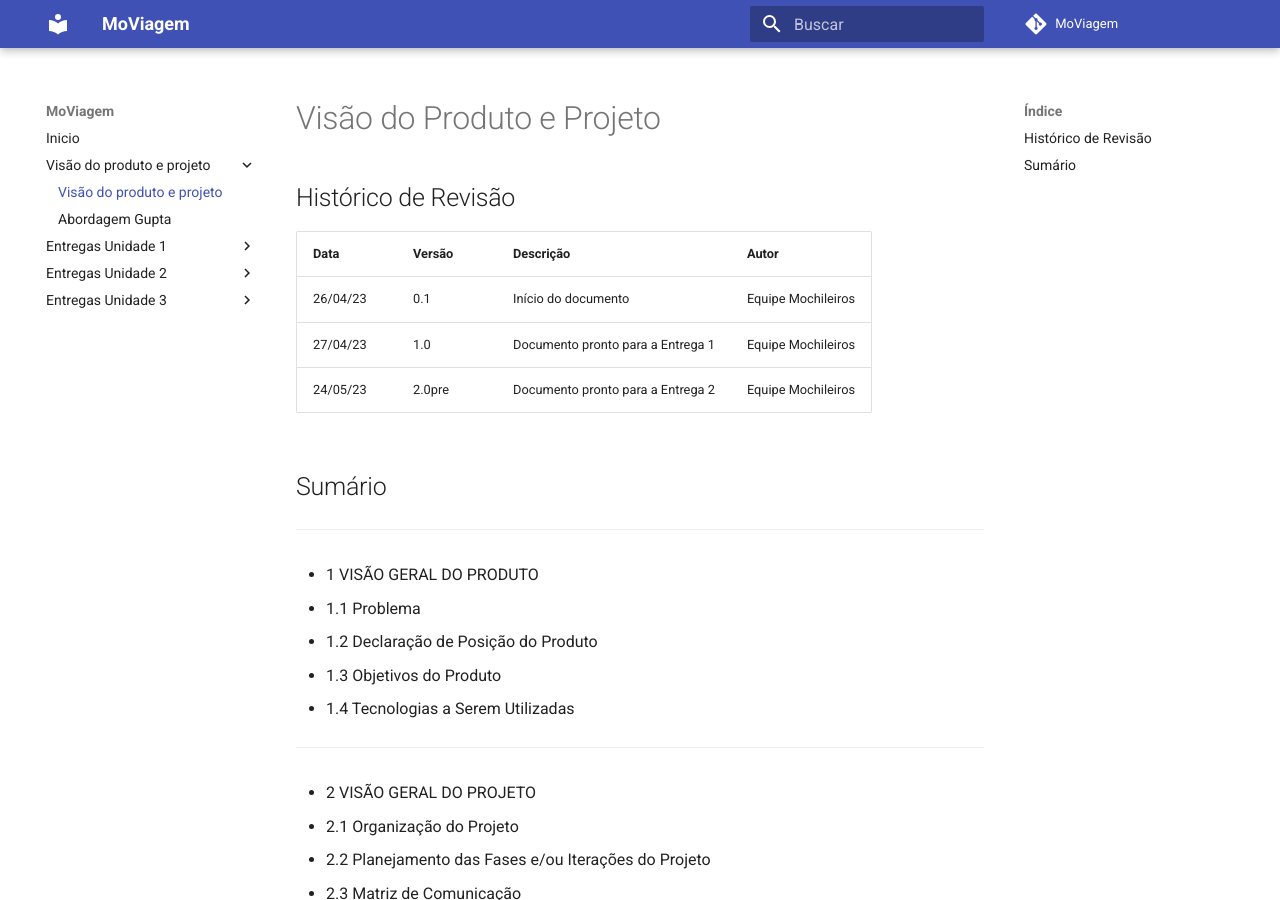
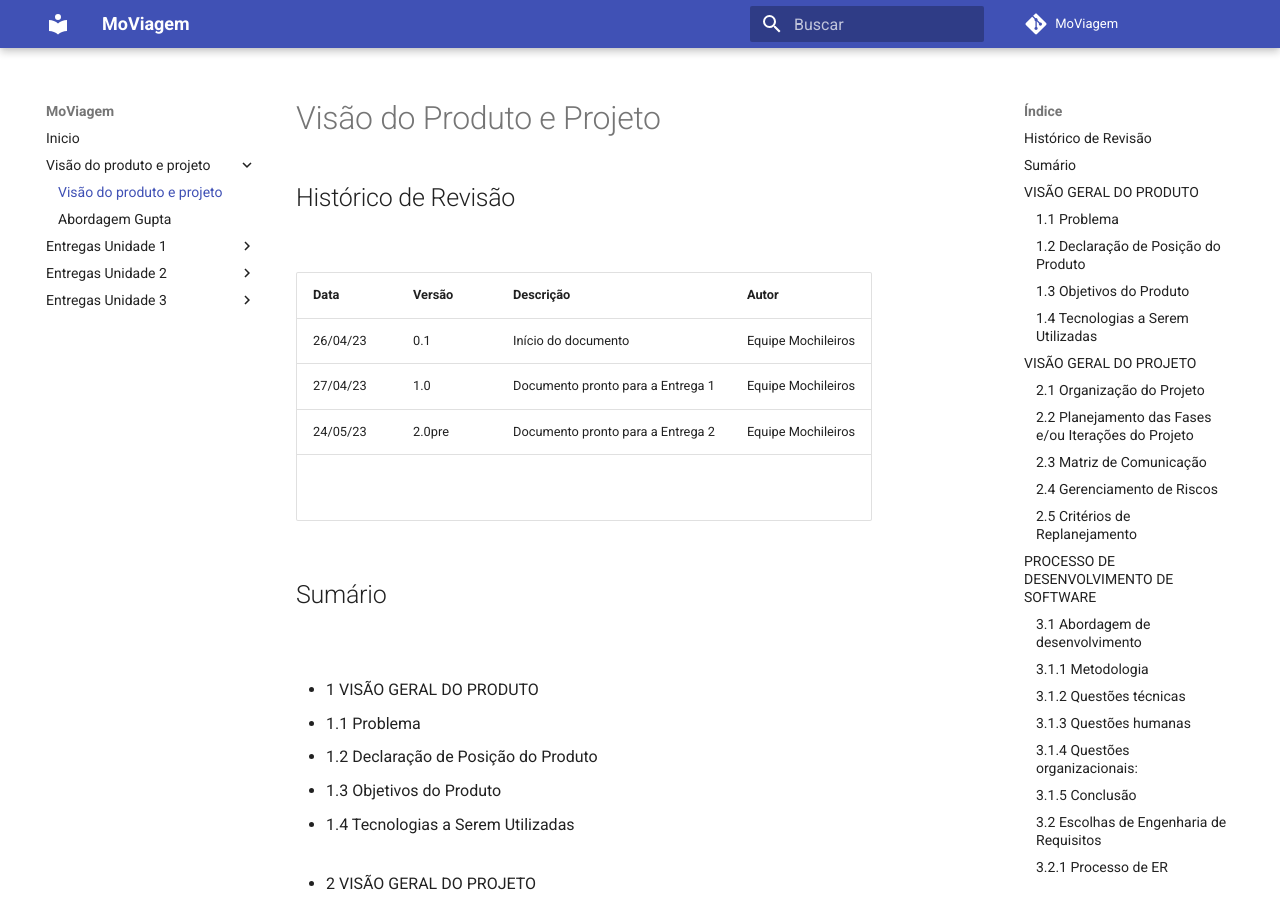
Before and after one commit to mdsreq-fga-unb/2023.1-MoViagem, an MkDocs documentation site: the page built from gitpages/docs/documentos/visao-do-produto-e-projeto.md, in a window 1280 px wide and 900 px high. Built offline with MkDocs 1.6.1 and Material for MkDocs 9.7.7, drawn with Linux system fonts in a browser that asks for light colours; comment, search, counter and statistics services are not loaded.

```diff
--- a/gitpages/docs/documentos/visao-do-produto-e-projeto.md
+++ b/gitpages/docs/documentos/visao-do-produto-e-projeto.md
@@ -1,16 +1,18 @@
 # Visão do Produto e Projeto
 
 ## Histórico de Revisão
+<br>
 
 | Data     | Versão | Descrição                         | Autor              |
 | -------- | ------ | --------------------------------- | ------------------ |
 | 26/04/23 | 0.1    | Início do documento               | Equipe Mochileiros |
 | 27/04/23 | 1.0    | Documento pronto para a Entrega 1 | Equipe Mochileiros |
 | 24/05/23 | 2.0pre | Documento pronto para a Entrega 2 | Equipe Mochileiros |
+<br></br>
 
 ## Sumário
 
----
+<br>
 
 - 1 VISÃO GERAL DO PRODUTO
 
@@ -18,9 +20,7 @@
   - 1.2 Declaração de Posição do Produto
   - 1.3 Objetivos do Produto
   - 1.4 Tecnologias a Serem Utilizadas
-
----
-
+<br></br>
 - 2 VISÃO GERAL DO PROJETO
 
   - 2.1 Organização do Projeto
@@ -28,9 +28,7 @@
   - 2.3 Matriz de Comunicação
   - 2.4 Gerenciamento de Riscos
   - 2.5 Critérios de Replanejamento
-
----
-
+<br></br>
 - 3 PROCESSO DE DESENVOLVIMENTO DE SOFTWARE
 
   - 3.1 Abordagem de desenvolvimento
@@ -42,22 +40,22 @@
   - 3.2 Escolhas de Engenharia de Requisitos
     - 3.2.1 Processo de ER
     - 3.2.2 Atividades de ER
-
----
-
+<br></br>
 - 4 LIÇÕES APRENDIDAS
 
   - 4.1 Unidade 1
-
----
-
+<br></br>
 - REFERÊNCIAS BIBLIOGRÁFICAS
 
----
+<br></br>
+<br></br>
 
-# VISÃO GERAL DO PRODUTO
+## VISÃO GERAL DO PRODUTO
+<br>
 
-## 1.1 Problema
+### 1.1 Problema
+
+<br>
 
 Tendo em vista que o projeto é desenvolvido com base em uma oportunidade identificada em relação a lacunas presentes nas soluções já existentes no setor de viagens, o projeto não apresenta um problema específico bem definido. A figura a seguir ilustra o diagrama Ishikawa, que enumera possíveis problemas enfrentados pelo público-alvo nas soluções já existentes e que podem ser solucionados por meio deste projeto.
 
@@ -68,8 +66,10 @@ No entanto, considerando que essa é uma área que abrange um número significat
 - Dificuldade em manter as informações de viagens devidamente organizadas e centralizadas.
 - Dificuldade em planejar atividades e verificar a disponibilidade dos membros da viagem.
 - Dificuldade em manter uma comunicação eficiente e atualizada entre os membros da viagem.
+<br></br>
 
-## 1.2 Declaração de Posição do Produto
+### 1.2 Declaração de Posição do Produto
+<br>
 
 Estamos propondo o desenvolvimento de um site/aplicativo para o gerenciamento de viagens, que permitirá que os usuários realizem todo o planejamento de suas viagens em um único local, gerenciem pagamentos e dividam despesas. O objetivo é proporcionar aos usuários uma experiência mais fácil, organizada e prática no planejamento de viagens, ao mesmo tempo em que ajuda a gerenciar as finanças e divisões de despesas entre os membros do grupo de viagem.
 
@@ -91,8 +91,10 @@ Isso diferencia o projeto de aplicações de organização e tarefas, como o Not
 | Que                 | Gerencia a organização de uma viagem através de um controle de informações e de cronograma, além de recolher informações úteis sobre a situação do local da viagem                                                   |
 | Ao contrário        | de outras ferramentas que oferecem somente algumas dessas funcionalidades, requisitando utilização de programas de terceiros                                                                                         |
 | Nosso produto       | É uma plataforma integrada que oferece uma solução para o planejamento de viagens com a possibilidade de criar e compartilhar cronogramas com outras pessoas, receber avisos sobre clima e lembretes personalizados. |
+<br></br>
 
-## 1.3 Objetivos do Produto
+### 1.3 Objetivos do Produto
+<br>
 
 O objetivo principal do nosso projeto consiste em desenvolver uma plataforma online (site/aplicativo) para o gerenciamento de viagens em grupo, com o intuito de facilitar o planejamento, a organização e a divisão de valores entre os membros do grupo.
 
@@ -101,8 +103,10 @@ Ademais, almejamos fornecer uma interface intuitiva, contendo os elementos essen
 Outro objetivo consiste em possibilitar que os usuários convidem outros membros do grupo para participar do planejamento da viagem e gerenciar o acesso de cada um às informações. Não será necessário incluir uma ferramenta de comunicação integrada, visto que soluções já existentes desempenham esse papel de maneira eficiente. A menos que seja necessário um sistema de comunicação completamente integrado.
 
 Por fim, embora o aspecto diferencial do projeto seja a capacidade de realizar cálculos financeiros, na primeira fase do desenvolvimento, focaremos em criar uma base sólida que permita a implementação dessa funcionalidade. Nosso objetivo é garantir que o processo de gerenciamento de pagamentos e divisão de valores seja simples, transparente e seguro, de modo que os membros do grupo não precisem lidar com cálculos complexos ou confusos. Com essas metas em mente, esperamos fornecer uma solução completa e eficiente para o planejamento de viagens em grupo.
+<br></br>
 
-## 1.4 Tecnologias a Serem Utilizadas
+### 1.4 Tecnologias a Serem Utilizadas
+<br>
 
 | Categoria                | Tecnologias            |
 | ------------------------ | ---------------------- |
@@ -111,18 +115,23 @@ Por fim, embora o aspecto diferencial do projeto seja a capacidade de realizar c
 | Backend                  | Nest                   |
 | Banco de Dados           | MySQL                  |
 | Hospedagem               | Servidor VPS           |
+<br></br>
 
-# VISÃO GERAL DO PROJETO
+## VISÃO GERAL DO PROJETO
+<br>
 
-## 2.1 Organização do Projeto
+### 2.1 Organização do Projeto
+<br>
 
 | Papel              | Atribuições                                                                                                  | Participantes                |
 | ------------------ | ------------------------------------------------------------------------------------------------------------ | ---------------------------- |
 | Gerente de projeto | Conduzir o time, avaliar os riscos e garantir que o projeto cumpra a necessidade dos stakeholders.           | Pedro                        |
 | Desenvolvedor      | Implementar o projeto em si, criar arquitetura, testar, etc.                                                 | Todos                        |
 | Stakeholder        | Identificar requisitos, validar entregas, fornecer feedback, aprovar iterações e tomar decisões de negócios. | Lucas, ChatGPT, Prof. George |
+<br></br>
 
-## 2.2 Planejamento das Fases e/ou Iterações do Projeto
+### 2.2 Planejamento das Fases e/ou Iterações do Projeto
+<br>
 
 | Fase               | Produto (entrega)                                             | Data Início | Data Fim |
 | ------------------ | ------------------------------------------------------------- | ----------- | -------- |
@@ -130,16 +139,20 @@ Por fim, embora o aspecto diferencial do projeto seja a capacidade de realizar c
 | Fase de elaboração | Arquitetura do projeto e Backlog                              | 28/04/23    | 25/05/23 |
 | Fase de construção | Implementação das funcionalidades do produto                  | 26/05/23    | 22/07/23 |
 | Fase de transição  | Produto em produção                                           | 23/07/23    | 20/07/23 |
+<br></br>
 
-## 2.3 Matriz de Comunicação
+### 2.3 Matriz de Comunicação
+<br>
 
 | Descrição                           | Área/Envolvidos          | Periodicidade                     | Produtos Gerados                                                                                           |
 | ----------------------------------- | ------------------------ | --------------------------------- | ---------------------------------------------------------------------------------------------------------- |
 | Reunião de planejamento de iteração | Toda equipe, Stakeholder | Uma vez por semana                | Plano de iteração, backlog atualizado.                                                                     |
 | Alinhamento individual              | Toda equipe              | Duas vezes por semana no WhatsApp | Nenhum artefato, mas a equipe deve estar mais alinhada sobre o status das tarefas de cada pessoa do grupo. |
 | Revisão de iteração                 | Toda equipe              | Uma vez por semana                | Backlog atualizado, lista de riscos atualizada.                                                            |
+<br></br>
 
-## 2.4 Gerenciamento de Riscos
+### 2.4 Gerenciamento de Riscos
+<br>
 
 | **Risco**                     | **Causa**                                                                                                                         | **Probabilidade** | **Estratégia de mitigação**                                        |
 | ----------------------------- | --------------------------------------------------------------------------------------------------------------------------------- | ----------------- | ------------------------------------------------------------------ |
@@ -149,20 +162,26 @@ Por fim, embora o aspecto diferencial do projeto seja a capacidade de realizar c
 | Mudança no escopo             | Atraso nas entregas ou alterações no backlog a pedido do cliente.                                                                 | Média             | Replanejamento do escopo existente.                                |
 | Inviabilidade de um requisito | Requisitos que não podem ser implementados por questões técnicas ou de negócio.                                                   | Baixa             | Replanejamento do escopo existente.                                |
 | Equipamento danificado        | Danos físicos ou virtuais nos equipamentos utilizados para o desenvolvimento do projeto.                                          | Baixa             | Redistribuição do trabalho entre os integrantes restantes.         |
+<br></br>
 
-## 2.5 Critérios de Replanejamento
+### 2.5 Critérios de Replanejamento
+<br>
 
 Acontecerá o replanejamento do projeto caso ocorra:
 
 - Não cumprimento dos prazos: Causará um replanejamento do cronograma das fases.
 - Alterações graves de requisitos durante a fase de elaboração: Teremos mais iterações na fase de elaboração, causando o replanejamento do cronograma das fases.
 - Saída de dois membros ou mais da equipe: Acarretará em diminuição do escopo.
+<br></br>
 
-# PROCESSO DE DESENVOLVIMENTO DE SOFTWARE
+## PROCESSO DE DESENVOLVIMENTO DE SOFTWARE
+<br>
 
-## 3.1 Abordagem de desenvolvimento
+### 3.1 Abordagem de desenvolvimento
+<br>
 
-## 3.1.1 Metodologia
+### 3.1.1 Metodologia
+<br>
 
 Em um primeiro momento, nós decidimos utilizar a metodologia proposta por Gupta (2019), porém após um estudo da metodologia RAD, nós não ficamos satisfeitos com o resultado, pois ela não se encaixava na configuração da disciplina. Apesar de toda a base introdutória mostrando-se favorável para a implementação do ciclo de vida RAD com o GUPTA. Foi feita uma reunião de Brainstorm com os membros da equipe com auxílio do Chat-GPT da OpenAI para nos auxiliar nesse processo de concepção do ciclo de vida que mais se adapta ao projeto levando em consideração os seguintes pontos:
 
@@ -179,6 +198,7 @@ A abordagem utilizada originalmente está presente nesta página: [Abordagem de
 Depois de debates e em pesquisas feitas fazendo uso do chatGPT, mas não somente ele, decidimos desconsiderar o RAD e utilizar uma **abordagem híbrida baseada no OpenUP**. Pois assim, conseguimos trabalhar melhor os requisitos no início de nosso projeto e adequar nossas entregas com a disciplina. Além disso, temos também um maior proveito no que tange ao foco nas áreas específicas do desenvolvimento dando foco maior pela fase de engenharia de requisitos. É importante ressaltar que a estruturação de nossos requisitos será feita em **User Stories**.
 
 Para validar essa escolha utilizamos a metodologia de Sommerville. O processo foi especificado abaixo:
+<br></br>
 
 ### 3.1.2 Questões técnicas
 
@@ -190,6 +210,7 @@ Para validar essa escolha utilizamos a metodologia de Sommerville. O processo fo
   - 2 meses.
 - O sistema está sujeito a controle externo?
   - Não.
+<br></br>
 
 ### 3.1.3 Questões humanas
 
@@ -199,6 +220,7 @@ Para validar essa escolha utilizamos a metodologia de Sommerville. O processo fo
   - Temos um time pequeno com 5 integrantes, todos com experiência em desenvolvimento web, porém com pouco tempo disponível para o projeto.
 - Quais são as tecnologias disponíveis para apoiar o desenvolvimento do sistema?
   - ChatGPT, GitHub, Visual Studio Code, Figma, framework Javascript para desenvolvimento web.
+<br></br>
 
 ### 3.1.4 Questões organizacionais:
 
@@ -210,8 +232,10 @@ Para validar essa escolha utilizamos a metodologia de Sommerville. O processo fo
   - Sim, o cliente tem contato frequente com um dos integrantes do time de desenvolvimento mas não tem disponibilidade para participar do time.
 - Existem questões culturais que possam afetar o desenvolvimento do sistema?
   - Não.
+<br></br>
 
 ### 3.1.5 Conclusão
+<br>
 
 Considerando as respostas das questões acima, a metodologia mais adequada para o projeto é uma abordagem híbrida orientada a plano (graças ao foco maior da disciplina em engenharia de requisitos) com algumas características das metodologias ágeis como a priorização de requisitos (tempo curto de desenvolvimento), a programação em pares (bom conhecimento da equipe), iterações curtas e reuniões frequentes (o cliente tem contato frequente).
 
@@ -220,10 +244,13 @@ Segue uma imagem de uma validação feita com o ChatGPT:
 ![Abordagem sommerville](assets/sommerville.png)
 
 Podemos validar nossa escolha do OpenUP com a metodologia de Sommerville, pois o OpenUP é uma metodologia híbrida que se encaixa perfeitamente com as respostas das questões acima, podendo ser adaptada para o projeto.
+<br></br>
 
-## 3.2 Escolhas de Engenharia de Requisitos
+### 3.2 Escolhas de Engenharia de Requisitos
+<br>
 
-## 3.2.1 Processo de ER
+### 3.2.1 Processo de ER
+<br>
 
 As facetas do processo de requisitos foram definidas seguindo o proposto pelo IREB (2022):
 
@@ -237,26 +264,33 @@ Ao realizar a análise do projeto, as facetas resultantes foram:
   - Nossos requisitos serão descobertos durante o projeto, sendo constantemente atualizados devido a conversas com o cliente, implementação do código, etc.
 - Tempo: Iterativo
   - Buscamos obter um feedback rápido para reduzir riscos e realizar alterações nos requisitos conforme necessário.
+<br></br>
 
-## 3.2.2 Atividades de ER
+### 3.2.2 Atividades de ER
+<br>
 
 ![Atividades de ER](assets/Atividades-de-Requisitos.png)
 
 Conforme a divisão das atividades de Engenharia de Requisitos mencionada acima (MARSICANO, 2023), integramos as atividades de requisitos à metodologia de desenvolvimento de software adotada pelo projeto, conforme definido na seção 3.1.
 
 ![Integração OpenUP - ER](assets/OpenUP-e-ER.png)
+<br></br>
 
-# LIÇÕES APRENDIDAS
+## LIÇÕES APRENDIDAS
+<br>
 
-## 4.1 Unidade 1
+### 4.1 Unidade 1
+<br>
 
 Na Unidade 1, foi possível obter uma introdução aos processos de desenvolvimento de software, abordando as abordagens planejadas e ágeis, com destaque para os ciclos de vida do software, como preditivo, iterativo, incremental, ágil e híbrido, mencionando exemplos práticos como Cascata, Spiral, RAD, entre outros. Esses ciclos são onde o método de engenharia de requisitos de software é aplicado, o que tornou essa introdução importante para o entendimento das atividades da engenharia de requisitos. Também foi abordado como definir o processo de desenvolvimento de um produto, utilizando métodos como Sommerville e Gupta.
 
 Outras lições abordaram a compreensão das necessidades e desejos dos envolvidos, bem como a compreensão mais aprofundada do problema a ser resolvido por meio da análise do problema, utilizando ferramentas como o diagrama de causa e efeito (espinha de peixe), entre outras.
 
 Para melhorar o planejamento na próxima etapa do projeto, uma possível melhoria seria uma organização mais eficiente do tempo da equipe. Nesta unidade, algumas entregas foram realizadas em cima da hora, comprometendo a qualidade do trabalho. Portanto, é importante que as atividades sejam iniciadas mais cedo nas próximas unidades, a fim de garantir a qualidade e o cumprimento dos prazos.
+<br></br>
 
-## 4.2 Unidade 2
+### 4.2 Unidade 2
+<br>
 
 Na unidade 2, foi introduzida as atividades da engenharia de requisitos, abordando todos os seus processos e técnicas as quais são: Elicitação e Descoberta, Análise e Consenso, Declaração, Representação, Verificação e Validação e Organização e Atualização.
 
@@ -265,8 +299,10 @@ Na disciplina foram realizados diversas abordagens para debate do conteudo da un
 Para o grupo, a unidade 2 foi de extrema importância para a equipe, pois com o cilo de vida escolhido conseguimos nos organizar melhor para nos reunirmos e utilizarmos de todas as atividades da engenharia de requisitos, o que foi muito proveitoso pois evoluimos bastante como equipe na prática dessas atividades.
 
 Algo importante a se destacar é da ferramenta como chatGPT que foi utilizada como auxiliador na prática das atividades de engenharia de requisitos, o que nos concedeu um importante stakeholder aliado aos feedbacks do professor.
+<br></br>
 
-## 4.3 Unidade 3
+### 4.3 Unidade 3
+<br>
 
 Na unidade 3, foi introduzida os metodos de construção de backlog PBB E BDD que consiste em metodos que auxiliam na construção do Product Backlog. Também foi iniciada o processo de deselvovimento do produto de sotware representado pelo nosso backlog.
 
@@ -274,7 +310,10 @@ Na disciplina foram realizadas aulas de trabalho com o grupo para a construção
 
 Para o grupo, a unidade 3 foi muito proveitosa e trabalhosa na mesma proporção. Lidar com as atividades de Engenharia de requisitos e também lidar com os problemas da implementação foi um grande desafio para todos da equipe. O que nos demandou um trabalho em equipe bem estruturado. O grupo sofreu um pouco com um dos riscos levantados no gerenciamento, que foi a ausencia de alguns integrantes por motivos de problemas de saude que impactou um pouco no ritmo de desenvolvimento, mas que foi sanado com esforço a mais de todos.
 
-# REFERÊNCIAS BIBLIOGRÁFICAS
+<br></br>
+
+## REFERÊNCIAS BIBLIOGRÁFICAS
+<br>
 
 Raja Gupta. Fundamentals of Software Engineering. Engineering Handbook. 2019.
 
```
Also changed, not shown: gitpages/docs/documentos/pbb-e-bdd.md (+28 -27 lines), gitpages/docs/index.md (+5 -0 lines).
